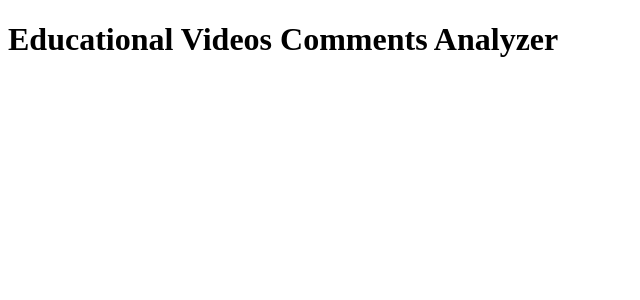
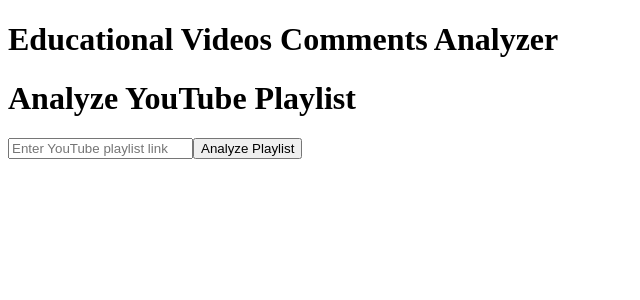
Before and after one commit to Tejas-Weldode/btech-frontend-project, a React (Vite) app: page /playlist in a window 1280 px wide. Shown: the top 300 px of the page, without its empty margins (0-640 px from the left). Built offline with nearby package versions, Linux system fonts and the light colour scheme; sample sign-in values are in the browser's storage.

Commit message:
Playlist page working fine

```diff
--- a/src/App.jsx
+++ b/src/App.jsx
@@ -3,6 +3,7 @@
 import Home from "./pages/Home.jsx";
 import Login from "./pages/Login.jsx";
 import Compare from "./pages/Compare.jsx";
+import Playlist from "./pages/Playlist.jsx";
 
 function App() {
     const { accessToken } = useAuthContext();
@@ -21,6 +22,10 @@
                     element={accessToken ? <Compare /> : <Navigate to="/" />}
                 />
                 <Route
+                    path="/playlist"
+                    element={accessToken ? <Playlist /> : <Navigate to="/" />}
+                />
+                <Route
                     path="/"
                     element={accessToken ? <Navigate to="/home" /> : <Login />}
                 />
--- a/src/pages/Home.jsx
+++ b/src/pages/Home.jsx
@@ -83,6 +83,7 @@
             <h1>Home</h1>
             <button onClick={handleLogout}>Logout</button>
             <Link to="/compare">Compare</Link>
+            <Link to="/playlist">Playlist</Link>
 
             <form onSubmit={handleSubmit}>
                 <label>
--- /dev/null
+++ b/src/pages/Playlist.jsx
@@ -0,0 +1,130 @@
+// src/pages/Playlist.jsx
+import React, { useState } from "react";
+import axios from "axios";
+import { useAuthContext } from "../context/authContext.jsx";
+import CommentCard from "../components/CommentCard";
+
+function Playlist() {
+    const { accessToken } = useAuthContext();
+    const [playlistLink, setPlaylistLink] = useState("");
+    const [videoData, setVideoData] = useState([]);
+
+    // Extract Playlist ID from URL
+    const extractPlaylistId = (url) => {
+        const match = url.match(/[?&]list=([^&]+)/);
+        return match ? match[1] : null;
+    };
+
+    // Fetch videos from the playlist
+    const fetchPlaylistVideos = async () => {
+        const playlistId = extractPlaylistId(playlistLink);
+        if (!playlistId) return alert("Invalid playlist URL");
+
+        try {
+            const response = await axios.get(
+                "https://www.googleapis.com/youtube/v3/playlistItems",
+                {
+                    params: {
+                        part: "snippet",
+                        playlistId,
+                        maxResults: 10, // Limit to 10 videos for now
+                    },
+                    headers: {
+                        Authorization: `Bearer ${accessToken}`,
+                    },
+                }
+            );
+
+            const videos = response.data.items.map((item) => ({
+                videoId: item.snippet.resourceId.videoId,
+                title: item.snippet.title,
+                thumbnail: item.snippet.thumbnails.medium.url,
+            }));
+
+            fetchVideoComments(videos);
+        } catch (error) {
+            console.error("Error fetching playlist videos", error);
+        }
+    };
+
+    // Fetch comments for each video
+    const fetchVideoComments = async (videos) => {
+        let fetchedData = [];
+
+        for (let video of videos) {
+            try {
+                const commentsResponse = await axios.get(
+                    "https://www.googleapis.com/youtube/v3/commentThreads",
+                    {
+                        params: {
+                            part: "snippet",
+                            videoId: video.videoId,
+                            maxResults: 10,
+                        },
+                        headers: {
+                            Authorization: `Bearer ${accessToken}`,
+                        },
+                    }
+                );
+
+                // Send comments to backend for sentiment analysis
+                const ratedComments = await axios.post(
+                    "http://127.0.0.1:5000/predict",
+                    commentsResponse.data.items
+                );
+
+                fetchedData.push({
+                    ...video,
+                    comments: ratedComments.data || [],
+                });
+            } catch (error) {
+                console.error(
+                    `Error fetching comments for ${video.videoId}`,
+                    error
+                );
+            }
+        }
+
+        setVideoData(fetchedData);
+    };
+
+    return (
+        <div className="playlist-container">
+            <h1>Analyze YouTube Playlist</h1>
+
+            <input
+                type="text"
+                value={playlistLink}
+                onChange={(e) => setPlaylistLink(e.target.value)}
+                placeholder="Enter YouTube playlist link"
+            />
+            <button onClick={fetchPlaylistVideos} className="analyze-button">
+                Analyze Playlist
+            </button>
+
+            <div className="results-container">
+                {videoData.length > 0 &&
+                    videoData.map((video) => (
+                        <div key={video.videoId} className="video-column">
+                            <img src={video.thumbnail} alt="Thumbnail" />
+                            <h3>{video.title}</h3>
+                            <div className="comments">
+                                {video.comments.length > 0 ? (
+                                    video.comments.map((comment, index) => (
+                                        <CommentCard
+                                            key={index}
+                                            comment={comment}
+                                        />
+                                    ))
+                                ) : (
+                                    <p>No comments available</p>
+                                )}
+                            </div>
+                        </div>
+                    ))}
+            </div>
+        </div>
+    );
+}
+
+export default Playlist;
```
